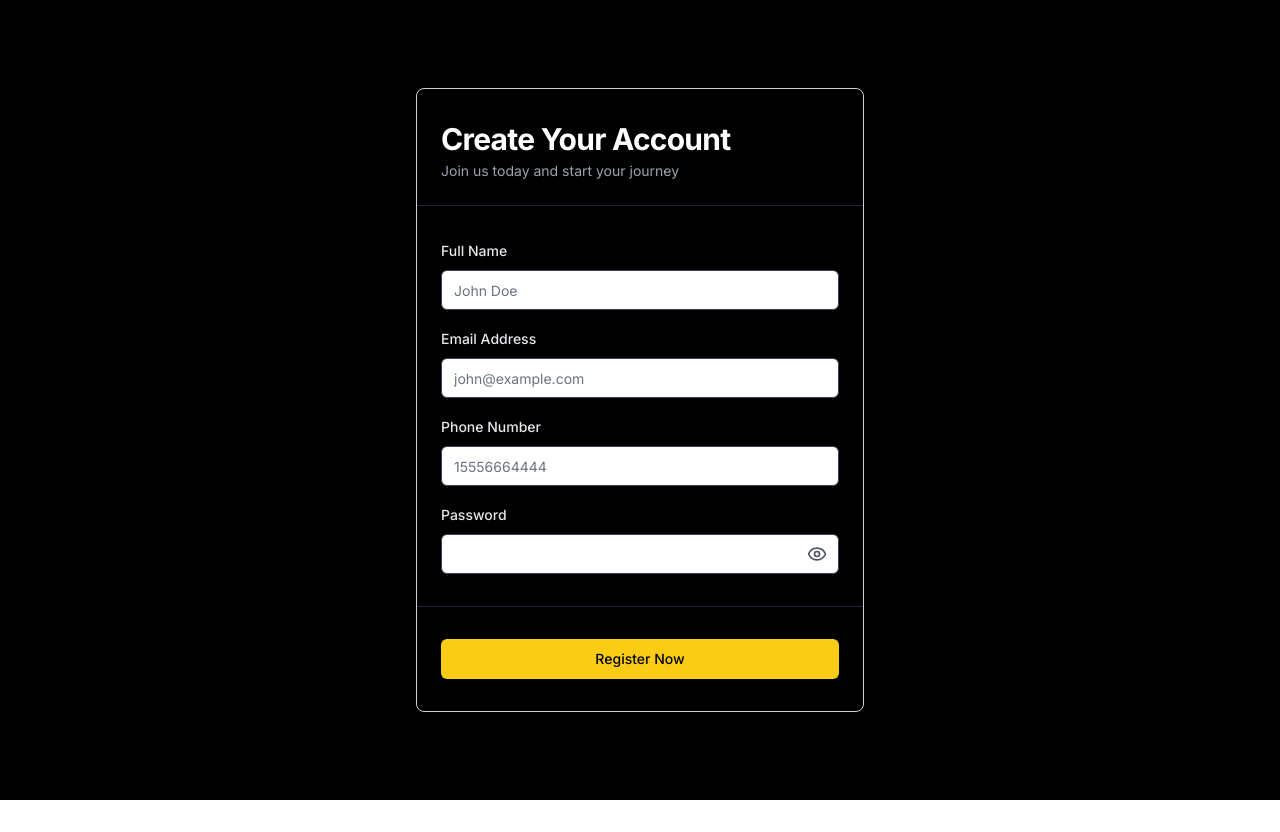
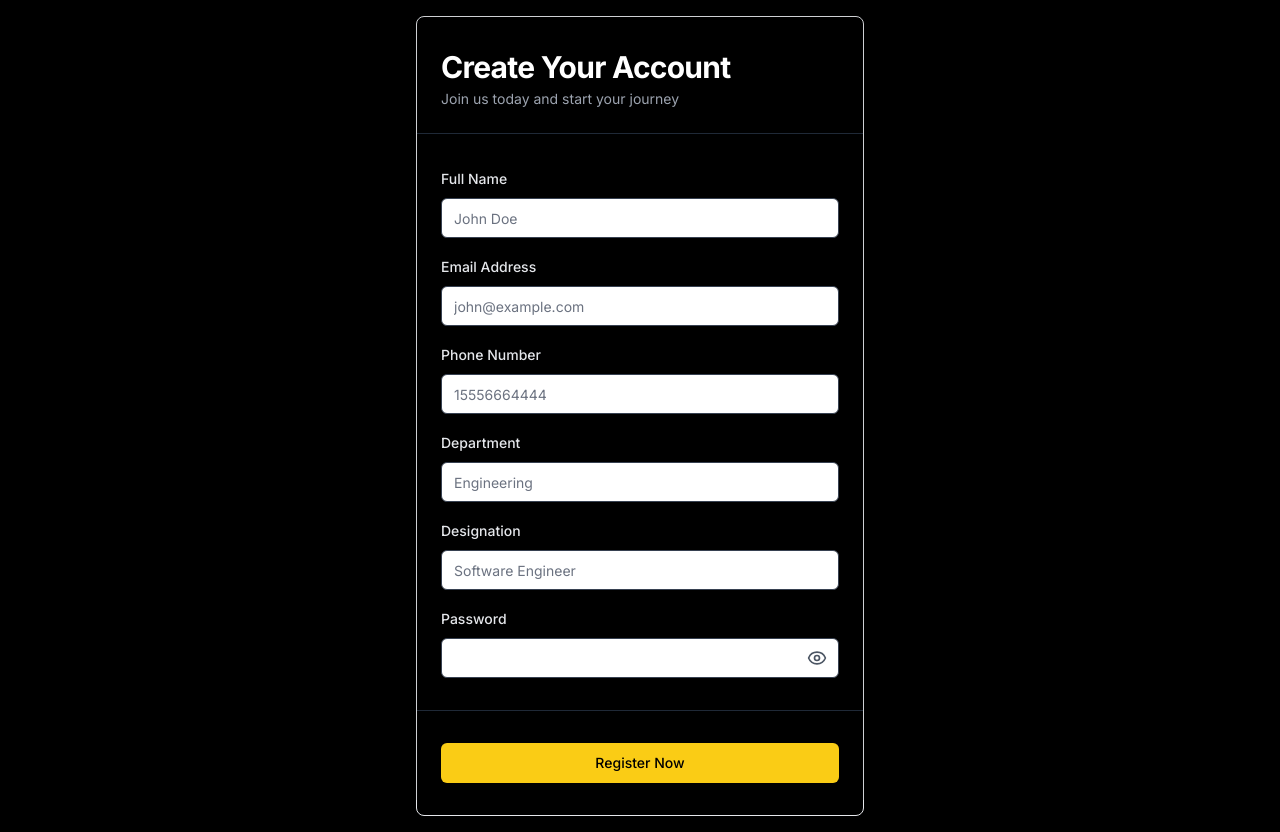
Before and after one commit to Vijayaraj-Anbalagan/clarity, a Next.js app: page /register in a window 1280 px wide. Before the commit the page ends 800 px from the top, so only its background shows below. Built offline with nearby package versions, Linux system fonts and the light colour scheme.

Commit message:
added department and check verify otp

```diff
--- a/src/app/(auth)/2fa/page.tsx
+++ b/src/app/(auth)/2fa/page.tsx
@@ -124,7 +124,7 @@ export default function TwoFactorAuthForm() {
               Enter OTP
             </h2>
             <p className="text-black text-center">
-              We've sent a one-time password to your email.
+              Weve sent a one-time password to your email.
             </p>
             <div className="space-y-2">
               <Label htmlFor="otp" className="text-black">
--- /dev/null
+++ b/src/app/(auth)/check-email/page.tsx
@@ -0,0 +1,34 @@
+"use client";
+
+import React from "react";
+
+const CheckYourEmail = () => {
+  return (
+    <div className="flex justify-center items-center h-screen bg-black">
+      <div className="w-full max-w-md text-center">
+        <h1 className="text-3xl font-bold text-yellow-400 mb-4">
+          Check Your Email
+        </h1>
+        <p className="text-gray-400 mb-6">
+          A verification link has been sent to your email address. Please check
+          your inbox and click on the link to verify your account.
+        </p>
+        <div className="text-center">
+          <img
+            src="/email-illustration.png"
+            alt="Check Email"
+            className="mx-auto mb-6 max-w-full h-auto"
+          />
+        </div>
+        <p className="text-gray-500">
+          Didn’t receive the email? <br />
+          <span className="text-yellow-400 cursor-pointer hover:underline">
+            Resend Verification Email
+          </span>
+        </p>
+      </div>
+    </div>
+  );
+};
+
+export default CheckYourEmail;
--- a/src/app/(auth)/login/page.tsx
+++ b/src/app/(auth)/login/page.tsx
@@ -212,7 +212,7 @@ const Login = () => {
               Enter OTP
             </h2>
             <p className="text-black text-center">
-              We've sent a one-time password to your email.
+              Weve sent a one-time password to your email.
             </p>
             <div className="space-y-2">
               <Label htmlFor="otp" className="text-black">
@@ -240,7 +240,7 @@ const Login = () => {
             <Button
               onClick={handleOTPSubmit}
               disabled={loading}
-              className="w-full bg-black text-yellow-400 hover:bg-gray-800"
+              className=" w-full bg-black text-yellow-400 hover:bg-gray-800 "
             >
               {loading ? 'Verifying...' : 'Submit OTP'}
             </Button>
--- a/src/app/(auth)/register/page.tsx
+++ b/src/app/(auth)/register/page.tsx
@@ -20,6 +20,8 @@ const Register = () => {
   const [email, setEmail] = useState('');
   const [password, setPassword] = useState('');
   const [phoneNo, setPhoneNo] = useState('');
+  const [department, setDepartment] = useState('');
+  const [designation, setDesignation] = useState('');
   const [showPassword, setShowPassword] = useState(false);
   const [loading, setLoading] = useState(false);
   const router = useRouter();
@@ -39,6 +41,8 @@ const Register = () => {
           email,
           password,
           phoneNo,
+          department,
+          designation,
         }),
       });
 
@@ -49,7 +53,7 @@ const Register = () => {
           description: 'Welcome aboard! You can now log in.',
           variant: 'default',
         });
-        router.replace('/chat');
+        router.replace('/check-email');
         console.log('Registration successful');
       } else {
         console.log('Registration failed', response);
@@ -134,6 +138,40 @@ const Register = () => {
           </div>
           <div className="space-y-2">
             <Label
+              htmlFor="department"
+              className="text-sm font-medium text-gray-200"
+            >
+              Department
+            </Label>
+            <Input
+              id="department"
+              type="text"
+              placeholder="Engineering"
+              required
+              value={department}
+              onChange={(e) => setDepartment(e.target.value)}
+              className="border-gray-700 bg-white text-black placeholder:text-gray-500"
+            />
+          </div>
+          <div className="space-y-2">
+            <Label
+              htmlFor="designation"
+              className="text-sm font-medium text-gray-200"
+            >
+              Designation
+            </Label>
+            <Input
+              id="designation"
+              type="text"
+              placeholder="Software Engineer"
+              required
+              value={designation}
+              onChange={(e) => setDesignation(e.target.value)}
+              className="border-gray-700 bg-white text-black placeholder:text-gray-500"
+            />
+          </div>
+          <div className="space-y-2">
+            <Label
               htmlFor="password"
               className="text-sm font-medium text-gray-200"
             >
--- a/src/models/user.model.ts
+++ b/src/models/user.model.ts
@@ -7,6 +7,8 @@ export interface IUser extends Document {
   name: string;
   email: string;
   phoneNo: string;
+  department: string;
+  designation: string;
   password: string;
   role: 'user' | 'admin';
   isVerified: boolean;
@@ -41,6 +43,8 @@ const UserSchema: Schema<IUser> = new Schema<IUser>({
   name: { type: String, required: true },
   email: { type: String, required: true, unique: true },
   phoneNo: { type: String, required: true, unique: true },
+  department: { type: String, required: true },
+  designation: { type: String, required: true },
   password: { type: String, required: true },
   role: { type: String, enum: ['user', 'admin'], default: 'user' },
   isVerified: { type: Boolean, default: false },
```
Also changed, not shown: public/email-illustration.png (added).
